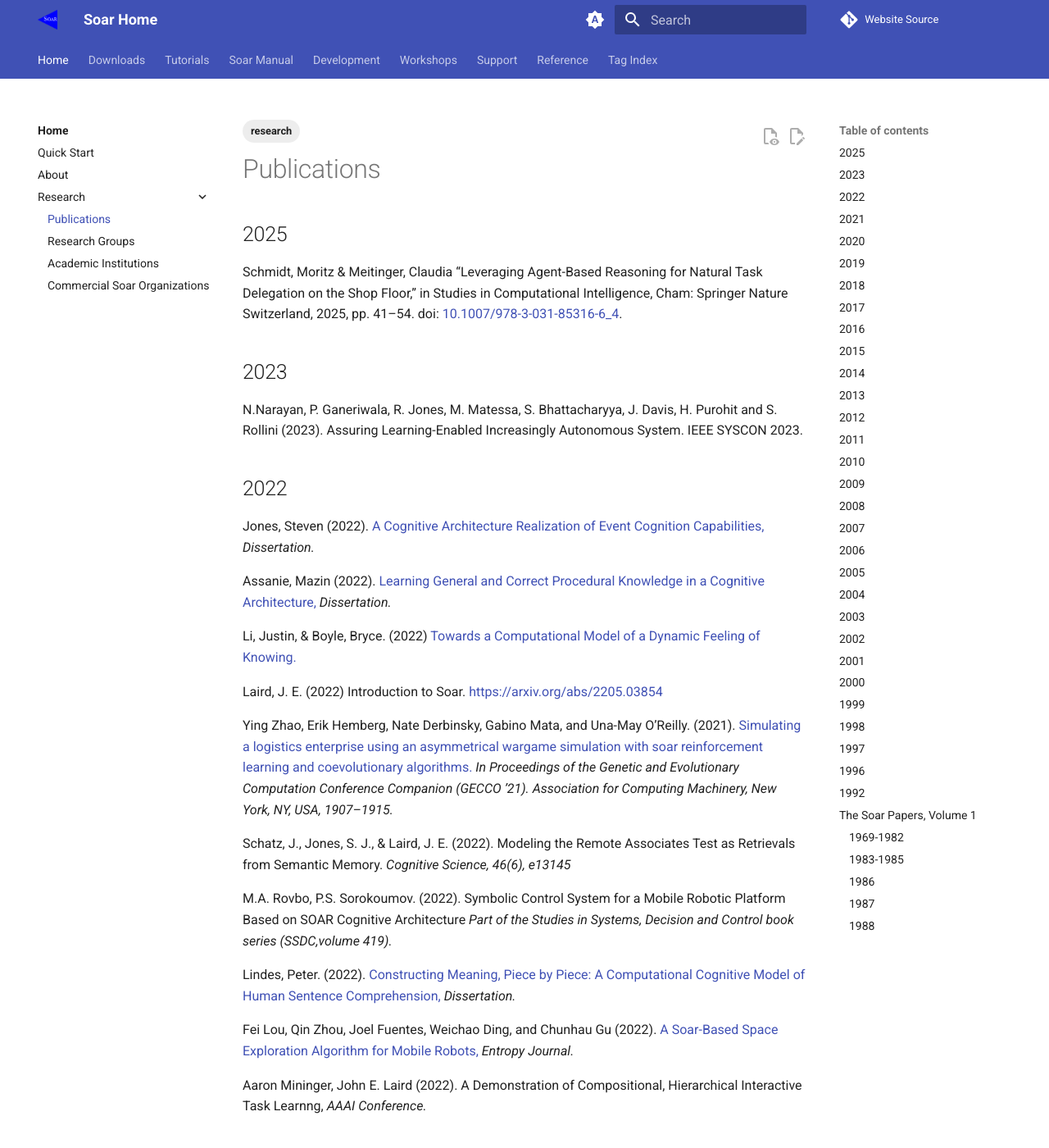
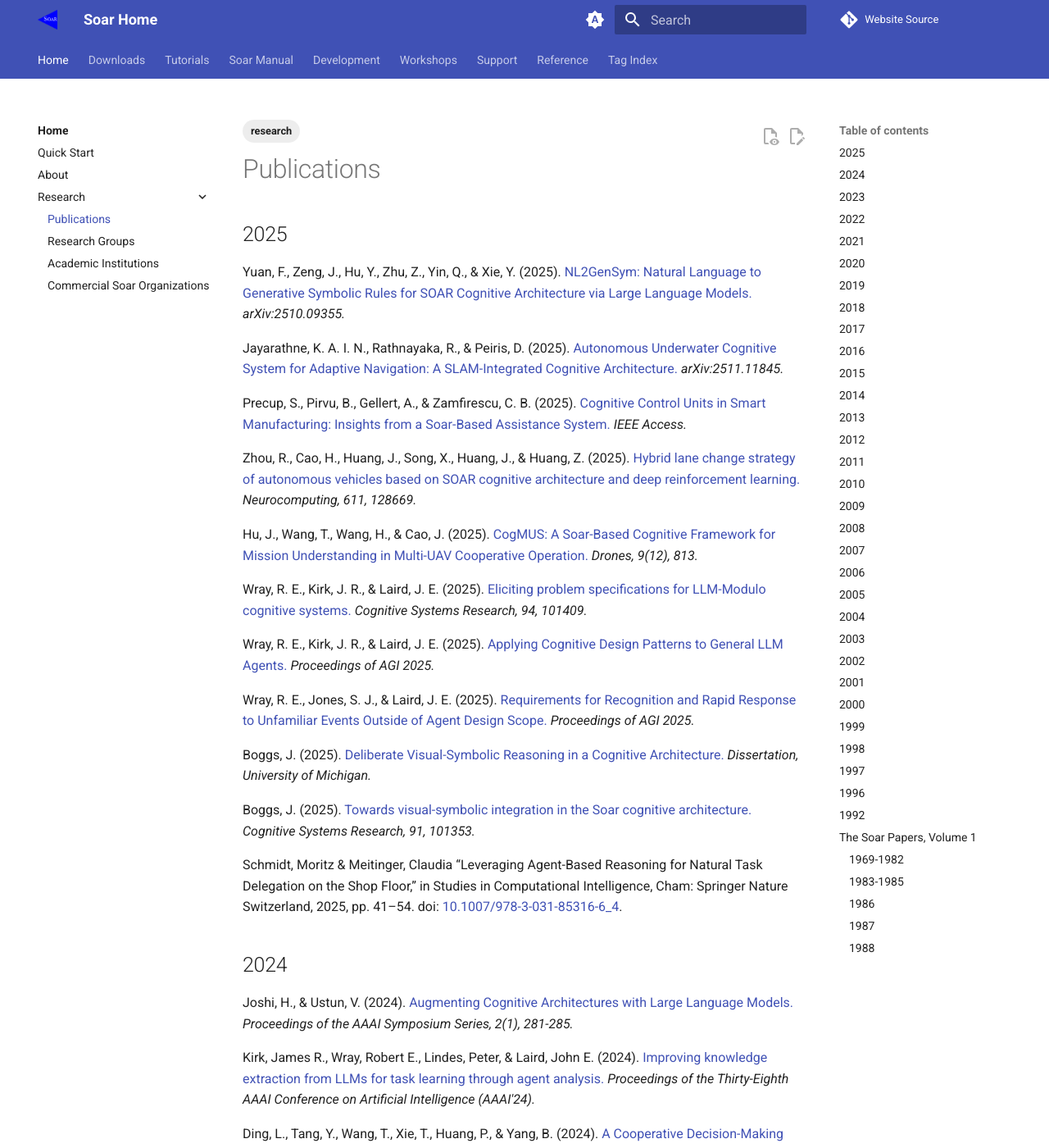
Before and after one commit to SoarGroup/SoarGroup.github.io, an MkDocs documentation site: the page built from docs/home/Publications.md, in a window 1280 px wide and 1400 px high. Shown: the whole window at 82% size. Built offline with MkDocs 1.6.1 and Material for MkDocs 9.7.7, drawn with Linux system fonts in a browser that asks for light colours; comment, search, counter and statistics services are not loaded; some of the changed text lies outside the part shown.

Commit message:
updated list of publications related to and especially using Soar

```diff
--- a/docs/home/Publications.md
+++ b/docs/home/Publications.md
@@ -10,16 +10,87 @@
 
 ## 2025
 
+Yuan, F., Zeng, J., Hu, Y., Zhu, Z., Yin, Q., & Xie, Y. (2025). [NL2GenSym:
+Natural Language to Generative Symbolic Rules for SOAR Cognitive Architecture
+via Large Language Models.](https://arxiv.org/abs/2510.09355)
+*arXiv:2510.09355.*
+
+Jayarathne, K. A. I. N., Rathnayaka, R., & Peiris, D. (2025). [Autonomous
+Underwater Cognitive System for Adaptive Navigation: A SLAM-Integrated
+Cognitive Architecture.](https://arxiv.org/abs/2511.11845) *arXiv:2511.11845.*
+
+Precup, S., Pirvu, B., Gellert, A., & Zamfirescu, C. B. (2025). [Cognitive
+Control Units in Smart Manufacturing: Insights from a Soar-Based Assistance
+System.](https://doi.org/10.1109/ACCESS.2025.3633609) *IEEE Access.*
+
+Zhou, R., Cao, H., Huang, J., Song, X., Huang, J., & Huang, Z. (2025). [Hybrid
+lane change strategy of autonomous vehicles based on SOAR cognitive
+architecture and deep reinforcement
+learning.](https://doi.org/10.1016/j.neucom.2024.128669) *Neurocomputing, 611,
+128669.*
+
+Hu, J., Wang, T., Wang, H., & Cao, J. (2025). [CogMUS: A Soar-Based Cognitive
+Framework for Mission Understanding in Multi-UAV Cooperative
+Operation.](https://www.mdpi.com/2504-446X/9/12/813) *Drones, 9(12), 813.*
+
+Wray, R. E., Kirk, J. R., & Laird, J. E. (2025). [Eliciting problem
+specifications for LLM-Modulo cognitive
+systems.](https://doi.org/10.1016/j.cogsys.2025.101409) *Cognitive Systems
+Research, 94, 101409.*
+
+Wray, R. E., Kirk, J. R., & Laird, J. E. (2025). [Applying Cognitive Design
+Patterns to General LLM Agents.](https://arxiv.org/abs/2505.07087) *Proceedings
+of AGI 2025.*
+
+Wray, R. E., Jones, S. J., & Laird, J. E. (2025). [Requirements for Recognition
+and Rapid Response to Unfamiliar Events Outside of Agent Design
+Scope.](https://arxiv.org/abs/2504.12497) *Proceedings of AGI 2025.*
+
+Boggs, J. (2025). [Deliberate Visual-Symbolic Reasoning in a Cognitive
+Architecture.](https://dx.doi.org/10.7302/27226) *Dissertation, University of
+Michigan.*
+
+Boggs, J. (2025). [Towards visual-symbolic integration in the Soar cognitive
+architecture.](https://doi.org/10.1016/j.cogsys.2025.101353) *Cognitive
+Systems Research, 91, 101353.*
+
 Schmidt, Moritz & Meitinger, Claudia “Leveraging Agent-Based Reasoning
 for Natural Task Delegation on the Shop Floor,” in Studies in Computational
 Intelligence, Cham: Springer Nature Switzerland, 2025, pp. 41–54. doi:
 [10.1007/978-3-031-85316-6_4](https://doi.org/10.1007/978-3-031-85316-6_4).
 
+## 2024
+
+Joshi, H., & Ustun, V. (2024). [Augmenting Cognitive Architectures with Large
+Language Models.](https://doi.org/10.1609/aaaiss.v2i1.27689) *Proceedings of
+the AAAI Symposium Series, 2(1), 281-285.*
+
+Kirk, James R., Wray, Robert E., Lindes, Peter, & Laird, John E. (2024).
+[Improving knowledge extraction from LLMs for task learning through agent
+analysis.](https://doi.org/10.1609/aaai.v38i16.29799) *Proceedings of the
+Thirty-Eighth AAAI Conference on Artificial Intelligence (AAAI'24).*
+
+Ding, L., Tang, Y., Wang, T., Xie, T., Huang, P., & Yang, B. (2024). [A Cooperative Decision-Making Approach Based on a Soar Cognitive Architecture for Multi-Unmanned Vehicles.](https://www.mdpi.com/2504-446X/8/4/155) *Drones, 8(4), 155.*
+
+Marinier III, R. P., Bechtel, R., & Dallas, A. (2024). [Achieving Semi-Autonomous Robotic Behaviors Using the Soar Cognitive Architecture.](https://www.sae.org/publications/technical-papers/content/2024-01-3171/) *SAE Technical Paper 2024-01-3171.*
+
+Wu, S., Souza, R. F., Ritter, F. E., & Lima Jr, W. T. (2024). [Comparing LLMs for Prompt-Enhanced ACT-R and Soar Model Development.](https://ojs.aaai.org/index.php/AAAI-SS/article/view/27710) *AAAI Symposium Series, 2(1), 422–427.*
+
+Jones, S. J., & Wray, R. E. (2024). [Toward Constraint Compliant Goal Formulation and Planning.](https://arxiv.org/abs/2405.12862) *Advances in Cognitive Systems (ACS).*
+
+Wray, R. E., Kirk, J. R., & Laird, J. E. (2024). [Eliciting Problem Specifications via Large Language Models.](https://arxiv.org/abs/2405.12147) *Advances in Cognitive Systems (ACS).*
+
 ## 2023
 
+Dang, C. V., Ahn, H., Kim, J., & Lee, S. C. (2023). [Collision-Free Navigation
+in Human-Following Task Using a Cognitive Robotic
+System.](https://doi.org/10.1109/TCDS.2022.3145915) *IEEE Transactions on
+Cognitive and Developmental Systems, 15(1), 78–87.*
+
 N.Narayan, P. Ganeriwala, R. Jones, M. Matessa, S. Bhattacharyya, J. Davis, H.
-Purohit and S. Rollini (2023). Assuring Learning-Enabled Increasingly Autonomous
-System. IEEE SYSCON 2023.
+Purohit and S. Rollini (2023). [Assuring Learning-Enabled Increasingly
+Autonomous System.](https://doi.org/10.1109/SysCon53073.2023.10131227) *IEEE
+SYSCON 2023.*
 
 ## 2022
 
```
